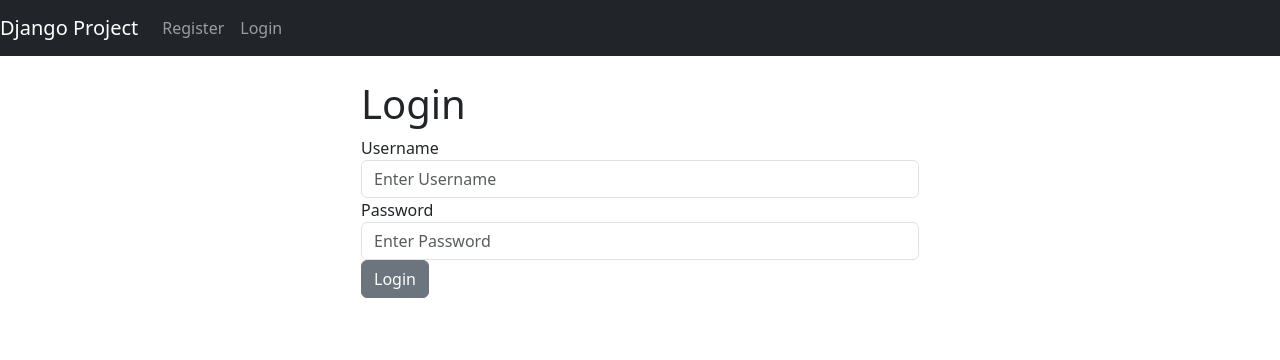
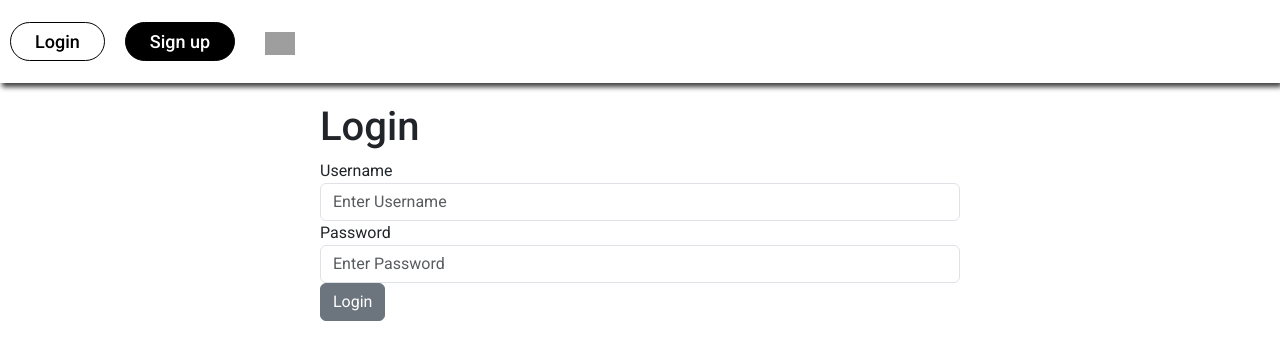
Before and after one commit to TruongSon421/DjangoWeb, a Django app: page / in a window 1280 px wide. Shown: the top 360 px of the page. Run offline with Django 5.2, Linux system fonts and the light colour scheme; grey boxes are pictures that could not be loaded.

Commit message:
add frontend

```diff
--- a/demo/myapp/admin.py
+++ b/demo/myapp/admin.py
@@ -1,4 +1,5 @@
 from django.contrib import admin
-from .models import PatientRecord
+from .models import PatientRecord,MedicalReport
 # Register your models here.
 admin.site.register(PatientRecord)
+admin.site.register(MedicalReport)
--- /dev/null
+++ b/demo/myapp/static/style.css
@@ -0,0 +1,217 @@
+* {
+  margin: 0;
+  padding: 0;
+  font-family: "Source Sans Pro", "Roboto", sans-serif;
+  box-sizing: border-box;
+}
+
+.navbar {
+  display: flex;
+  justify-content: space-between;
+  align-items: center;
+  font-weight: 500;
+  box-shadow: 2px 4px 5px 0px rgba(0, 0, 0, 0.75);
+  -webkit-box-shadow: 2px 4px 5px 0px rgba(0, 0, 0, 0.75);
+  -moz-box-shadow: 2px 4px 5px 0px rgba(0, 0, 0, 0.75);
+  margin-bottom: 20px;
+}
+
+.navbar-left, .navbar-right{
+  display:flex;
+  justify-content: space-between;
+  align-items: center;
+  font-size: 18px;
+}
+
+.navbar-left > *:hover{
+  color: rgba(0,0,0,0.7);
+}
+
+.navbar-left > *, .navbar-right > *{
+  padding: 10px;
+  margin: 10px;
+  cursor: pointer;
+  text-decoration: none;
+  color: black;
+}
+
+.navbar-left img{
+  width: 80px;
+}
+
+.search img{
+  width: 30px;
+}
+
+.sign-up, .login, .logout{
+  border: 1px solid black;
+  border-radius: 30px;
+  padding: 5px 24px 5px 24px;
+}
+
+.login:hover, .logout:hover{
+  background-color: rgba(0,0,0,0.1);
+}
+
+.sign-up{
+  background-color: black;
+  color: white;
+}
+
+.sign-up:hover{
+  background-color: rgba(0,0,0,0.7);
+}
+
+.introduction {
+  position: relative;
+  text-align: center;
+  margin: 10px;
+}
+
+.introduction img {
+  position: relative;
+  z-index: 1;
+  width: 100%;
+  max-height: 500px;
+  border-radius: 40px;
+}
+
+.introduction-text {
+  position: absolute;
+  top: 80%;
+  left: 50%;
+  transform: translate(-50%, -50%);
+  z-index: 2;
+  font-size: 32px;
+  font-weight: 600;
+  color: black;
+  opacity: 0.5;
+}
+
+.cards{
+  margin: 10px;
+  display: flex;
+  justify-content: space-between;
+  align-items: center;
+  background-color: rgb(246, 246, 246);
+}
+
+.cards > *{
+  height: 400px;
+  border: 1px solid black;
+  border-radius: 20px;
+  margin: 10px;
+  display: flex;
+  flex-direction: column;
+  justify-items: center;
+  align-items: center;
+  padding: 40px;
+}
+
+.cards > * img{
+  width: 80px;
+  margin-bottom: 10px;
+}
+
+.card-title{
+  font-size: 42px;
+  font-weight: 500;
+  text-align: center;
+  margin: 20px;
+}
+
+.card-des{
+  margin:auto;
+  font-size: 20px;
+  text-align: center;
+}
+
+#card1{
+  color:rgb(0, 86, 136);
+}
+
+#card2{
+  color:rgb(0, 123, 194);
+}
+
+#card3{
+  color:rgb(36, 156, 61);
+}
+
+.why{
+  display: flex;
+  justify-content: center;
+  align-items: center;
+  flex-direction: column;
+  margin: 10px 10px 30px 10px;
+}
+
+.why-title{
+  font-size:42px;
+  font-weight: 600;
+  margin-top: 10px;
+}
+
+.why-cards{
+  display: flex;
+  justify-content: space-between;
+  text-align: center;
+  margin: 10px;
+  height: 400px;
+}
+
+.why-cards > *{
+  width: 25%;
+  padding: 30px;
+  margin: 10px;
+}
+.img-container{
+  background-color: rgb(241, 250, 255);
+}
+.img-container img{
+  width: 80px;
+  margin: 20px;
+}
+
+.why-card-title{
+  font-size: 32px;
+  font-weight: 400;
+  margin: 20px;
+}
+
+.why-card-des{
+  margin: auto;
+}
+
+.numbers{
+  margin: 10px;
+  padding: 20px;
+  background-color: #3f4047;
+  color: white;
+  font-size: 24px;
+  font-weight: 400;
+  display: flex;
+  justify-content: space-evenly;
+  text-align: center;
+}
+
+.numbers > *{
+  margin: 10px;
+}
+
+.social-media{
+  display: flex;
+  justify-content: center;
+  text-align: center;
+}
+
+.social-icon img{
+  width:80px;
+  height: 80px;
+}
+
+.appointment-number, .question-number{
+  color: blue;
+  text-decoration: underline;
+  cursor: pointer;
+}
--- a/demo/myapp/templates/base.html
+++ b/demo/myapp/templates/base.html
@@ -1,15 +1,19 @@
+{% load static %}
 <!doctype html>
 <html lang="en">
   <head>
     <meta charset="utf-8">
     <meta name="viewport" content="width=device-width, initial-scale=1">
-    <title>{%block title%}Django CRM{%endblock%}</title>
+    <title>{%block title%}Django Clinic{%endblock%}</title>
     <link href="https://cdn.jsdelivr.net/npm/bootstrap@5.3.0-alpha1/dist/css/bootstrap.min.css" rel="stylesheet" integrity="sha384-GLhlTQ8iRABdZLl6O3oVMWSktQOp6b7In1Zl3/Jr59b6EGGoI1aFkw7cmDA6j6gD" crossorigin="anonymous">
+    <link rel="stylesheet"
+    href="https://fonts.googleapis.com/css2?family=Source+Sans+3:ital,wght@0,200..900;1,200..900&display=swap">
+    <link rel="stylesheet"
+    href="https://fonts.googleapis.com/css2?family=Roboto:ital,wght@0,100;0,300;0,400;0,500;0,700;0,900;1,100;1,300;1,400;1,500;1,700;1,900&family=Source+Sans+3:ital,wght@0,200..900;1,200..900&display=swap">
+    <link rel="stylesheet" href="{% static 'style.css' %}">
   </head>
   <body>
     {% include 'navbar.html' %}
-    <div class="container">
-      <br/>
       {% if messages %}
         {% for message in messages %}
           <div class="alert alert-warning alert-dismissible fade show" role="alert">
@@ -21,8 +25,6 @@
 
       {% block content %}
       {% endblock%}
-    </div>
-
     <script src="https://cdn.jsdelivr.net/npm/bootstrap@5.3.0-alpha1/dist/js/bootstrap.bundle.min.js" integrity="sha384-w76AqPfDkMBDXo30jS1Sgez6pr3x5MlQ1ZAGC+nuZB+EYdgRZgiwxhTBTkF7CXvN" crossorigin="anonymous"></script>
   </body>
 </html>
--- a/demo/myapp/templates/home.html
+++ b/demo/myapp/templates/home.html
@@ -2,7 +2,103 @@
 {%block content%}
 
     {% if user.is_authenticated %}
-    <h1>Welcome to the administration Page, choose what to do!</h1>
+    <div class="introduction">
+      <img
+        src="https://media.istockphoto.com/id/1364075546/photo/empty-corridor-in-modern-hospital-with-information-counter-and-hospital-bed-in-rooms-3d.jpg?s=612x612&w=0&k=20&c=xxFDmIVpH1wJaaiorpvfzec4RRggSb48PDb_dU9bTjo="
+        alt="Hospital main room">
+      <div class="introduction-text">
+        Welcome to the most cutting-edge Clinic in the world.
+      </div>
+    </div>
+    <div class="cards">
+      <div class="get-care">
+        <img
+          src="https://my.clevelandclinic.org/-/scassets/images/org/icons/care-pages/call-to-action/icon-appointments-dark-blue.svg"
+          alt="Getting an appointment at ClevACeland Clinic is easy. Schedule using any of these convenient options.">
+        <div class="card-title" id="card1">Get Care</div>
+        <div class="card-des" id="card1">Getting an appointment at Clinic is easy. Schedule using any of these convenient
+          options.</div>
+      </div>
+      <div class="live-healthier">
+        <img
+          src="https://my.clevelandclinic.org/-/scassets/images/org/icons/care-pages/call-to-action/icon-stay-healthy-light-blue.svg"
+          alt="Find health and wellness information to help you and your family live a bit healthier each day.">
+        <div class="card-title" id="card2">Live Healthier</div>
+        <div class="card-des" id="card2">Find health and wellness information to help you and your family live a bit
+          healthier each
+          day.</div>
+      </div>
+      <div class="need-help">
+        <img
+          src="https://my.clevelandclinic.org/-/scassets/images/org/icons/care-pages/call-to-action/icon-need-help-green.svg"
+          alt="Have a question? We want to make it easy to find what you're looking for. Get answers online fast.">
+        <div class="card-title" id="card3">Need Help?</div>
+        <div class="card-des" id="card3">Have a question? We want to make it easy to find what you're looking for. Get
+          answers online fast.</div>
+      </div>
+    </div>
+    <div class="why">
+      <div class="why-title">Why choose us?</div>
+      <div class="why-cards">
+        <div class="patient-centered">
+          <div class="img-container"><img
+            src="https://my.clevelandclinic.org/-/scassets/images/org/icons/care-pages/spotlight-panel/patient-centered-care.svg"
+            alt="patient centered care icon">
+          </div>
+          <div class="why-card-title">Patient-centered care:</div>
+          <div class="why-card-des">
+            We don't just care for your health conditions. We care about you. That means our providers take the time to
+            listen to what's important to you before recommending next steps.
+          </div>
+        </div>
+        <div class="national">
+          <div class="img-container"><img
+            src="https://my.clevelandclinic.org/-/scassets/images/org/icons/care-pages/spotlight-panel/national-recognition.svg"
+            alt="patient centered care icon">
+          </div>
+          <div class="why-card-title">National recognition:</div>
+          <div class="why-card-des">
+            We are recognized in Vietnam and throughout the world for its expertise and care.
+          </div>
+        </div>
+        <div class="collaborative">
+          <div class="img-container"><img
+            src="https://my.clevelandclinic.org/-/scassets/images/org/icons/care-pages/spotlight-panel/skilled-collaborative-providers.svg"
+            alt="patient centered care icon"></div>
+          <div class="why-card-title">Collaborative providers:</div>
+          <div class="why-card-des">
+            You'll get care from board-certified and fellowship trained experts who work together to create a treatment
+            plan just for you. Only the highest standards ensure excellent outcomes.
+          </div>
+        </div>
+        <div class="innovative">
+          <div class="img-container"><img
+            src="https://my.clevelandclinic.org/-/scassets/images/org/icons/care-pages/spotlight-panel/innovation-research.svg"
+            alt="patient centered care icon"></div>
+          <div class="why-card-title">Innovation and research:</div>
+          <div class="why-card-des">
+            We're focused on today — and tomorrow. Our focus on research and offering the latest options means you can
+            find a wide range of clinical trials and other care that you can’t find elsewhere.
+          </div>
+        </div>
+      </div>
+    </div>
+    <div class="numbers">
+      <div class="appointment">Appointments:
+        <div class="appointment-number">123.456.789</div>
+      </div>
+      <div class="question">Questions:
+        <div class="question-number">987.654.321</div>
+      </div>
+    </div>
+    <div class="social-media">
+      <div class="social-icon">
+        <img src="https://cdn-icons-png.flaticon.com/128/20/20837.png" alt="" id="facebook">
+        <img src="https://cdn-icons-png.flaticon.com/128/1077/1077042.png" alt="">
+        <img src="https://cdn-icons-png.flaticon.com/128/1077/1077046.png" alt="">
+        <img src="https://cdn-icons-png.flaticon.com/128/733/733635.png" alt="">
+      </div>
+    </div>
     {% else %}
     <div class="col-md-6 offset-md-3">
     <h1>Login</h1>
--- a/demo/myapp/templates/medical_report.html
+++ b/demo/myapp/templates/medical_report.html
@@ -5,6 +5,7 @@
 <table class="table table-striped table-hover table-bordered">
     <thead class="table-dark">
       <tr>
+        <th scope="col">ID</th>
         <th scope="col">Name</th>
         <th scope="col">Date</th>
         <th scope="col">Symptoms</th>
@@ -13,7 +14,6 @@
         <th scope="col">Unit</th>
         <th scope="col">Amount</th>
         <th scope="col">Way</th>
-        <th scope="col">ID</th>
       </tr>
     </thead>
     <tbody>
@@ -21,6 +21,7 @@
   {% if records %}
       {% for record in records %}
           <tr>
+              <td>{{ record.id }}</td>
               <td>{{ record.name }}</td>
               <td>{{ record.date }}</td>
               <td>{{ record.symptoms }}</td>
@@ -29,7 +30,6 @@
               <td>{{ record.unit }}</td>
               <td>{{ record.amount }}</td>
               <td>{{ record.way }}</td>
-              <td>{{ record.id }}</td>
           </tr>
       {% endfor %}
 
--- a/demo/myapp/templates/navbar.html
+++ b/demo/myapp/templates/navbar.html
@@ -1,29 +1,31 @@
-<nav class="navbar navbar-expand-lg navbar-dark bg-dark">
-    <a class="navbar-brand" href="{% url 'home' %}">Django Project</a>
-    <button class="navbar-toggler" type="button" data-toggle="collapse" data-target="#navbarSupportedContent" aria-controls="navbarSupportedContent" aria-expanded="false" aria-label="Toggle navigation">
-      <span class="navbar-toggler-icon"></span>
-    </button>
+{%if user.is_authenticated %}
+<div class="navbar">
+    <div class="navbar-left">
+      <a href="{% url 'home' %}"><img src="https://cdn-icons-png.flaticon.com/128/3209/3209134.png" alt="Canduceus"></a>
+      <a href="#">Doctors</a>
+      <a href="{% url 'record_all' %}">Patients</a>
+      <a href="{% url 'medical_report' %}">Reports</a>
+      <a href="#">Equipments</a>
+      <a href="#">Medicine</a>
+      <a href="#">Bills</a>
+    </div>
+    <div class="navbar-right">
+      <a href="{% url 'logout' %}" class="logout">Logout</a>
+      <div class="search">
+        <a href="#"><img src="https://cdn-icons-png.flaticon.com/128/149/149852.png" alt=""></a>
+      </div>
+    </div>
+</div>
 
-    <div class="collapse navbar-collapse" id="navbarSupportedContent">
-      <ul class="navbar-nav mr-auto">
-        {% if user.is_authenticated %}
-        <li class="nav-item">
-            <a class="nav-link" href="{% url 'record_all' %}">BM1</a>
-          </li>
-        <li class="nav-item">
-            <a class="nav-link" href="{% url 'medical_report' %}">BM2</a>
-          </li>
-        <li class="nav-item">
-          <a class="nav-link" href="{% url 'logout' %}">Logout</a>
-        </li>
-        {%else%}
-        <li class="nav-item">
-            <a class="nav-link" href="{% url 'register' %}">Register</a>
-        </li>
-        <li class="nav-item">
-            <a class="nav-link" href="{% url 'home' %}">Login</a>
-        </li>
-        {% endif %}
-      </ul>
+{%else%}
+<div class="navbar">
+    <div class="navbar-right">
+      <a href="{% url 'home' %}" class="login">Login</a>
+      <a href="{% url 'register' %}" class="sign-up">Sign up</a>
+      <div class="search">
+        <a href="#"><img src="https://cdn-icons-png.flaticon.com/128/149/149852.png" alt=""></a>
+      </div>
     </div>
-  </nav>
+</div>
+
+{%endif%}
--- a/demo/myapp/views.py
+++ b/demo/myapp/views.py
@@ -18,8 +18,6 @@ def home(request):
 			return redirect('home')
 	else:
 		return render(request, 'home.html')
-def login_user(request):
-    pass
 def logout_user(request):
     logout(request)
     messages.success(request, "You have been logged out")
```
